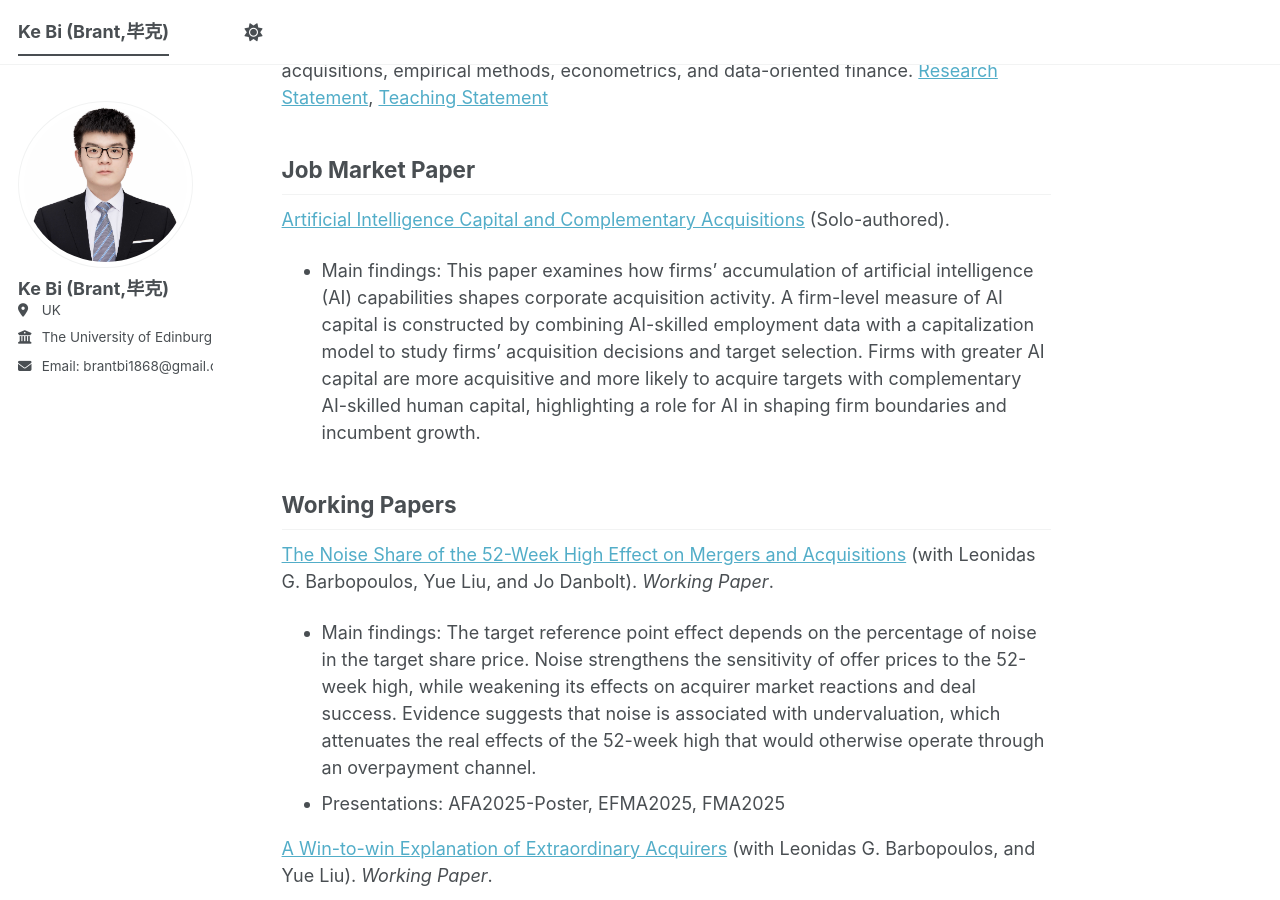
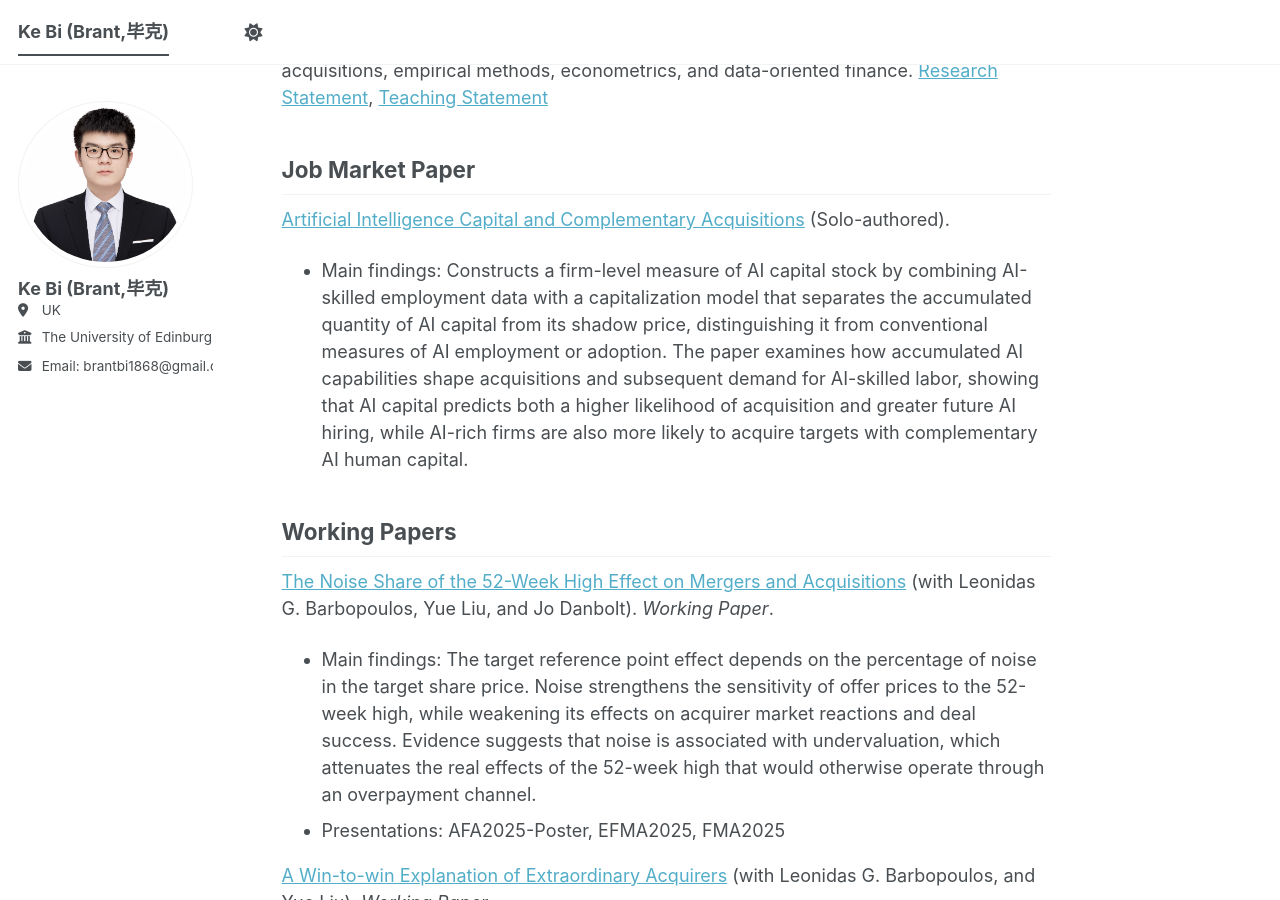
Before and after one commit to brant1868/brant1868.github.io, a Jekyll site: the page built from _pages/about.md, in a window 1280 px wide and 900 px high, scrolled down 554 px. Built offline with Jekyll 4.4.1, drawn with Linux system fonts in a browser that asks for light colours; a script bundle is joined from its source files by our own code; library files that are not in the unit come from our copies.

Commit message:
Update about.md

```diff
--- a/_pages/about.md
+++ b/_pages/about.md
@@ -29,7 +29,8 @@ My research lies in empirical corporate finance, with a particular focus on merg
 Job Market Paper
 ------
 [Artificial Intelligence Capital and Complementary Acquisitions](https://drive.google.com/file/d/1eEJXtEjiHfMUT3xGgAdIjF1kTW5GfF1e/view?usp=drive_link){:target="_blank" } (Solo-authored).
-- Main findings: This paper examines how firms’ accumulation of artificial intelligence (AI) capabilities shapes corporate acquisition activity. A firm-level measure of AI capital is constructed by combining AI-skilled employment data with a capitalization model to study firms’ acquisition decisions and target selection. Firms with greater AI capital are more acquisitive and more likely to acquire targets with complementary AI-skilled human capital, highlighting a role for AI in shaping firm boundaries and incumbent growth.
+- Main findings: Constructs a firm-level measure of AI capital stock by combining AI-skilled employment data with a capitalization model that separates the accumulated quantity of AI capital from its shadow price, distinguishing it from conventional measures of AI employment or adoption. The paper examines how accumulated AI capabilities shape acquisitions and subsequent demand for AI-skilled labor, showing that AI capital predicts both a higher likelihood of acquisition and greater future AI hiring, while AI-rich firms are also more likely to acquire targets with complementary AI human capital.
+
 
 
 Working Papers
```
